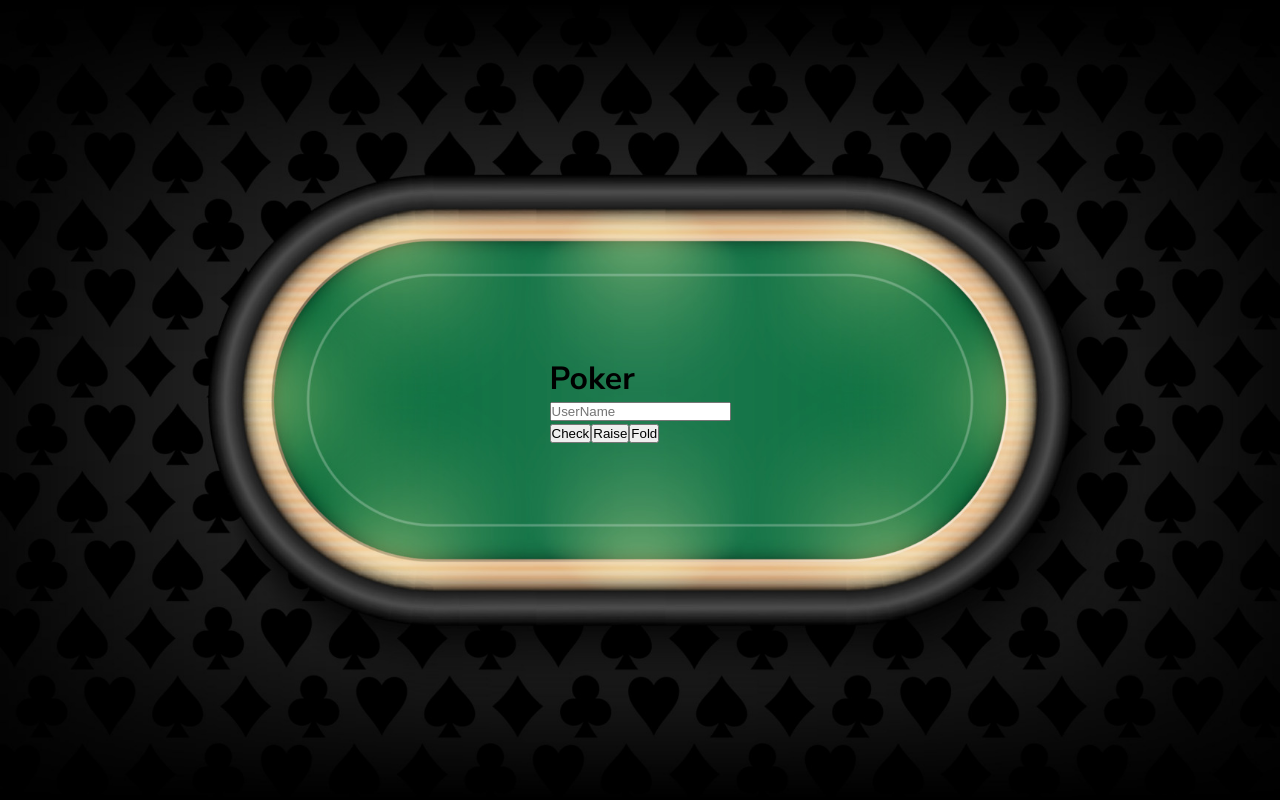
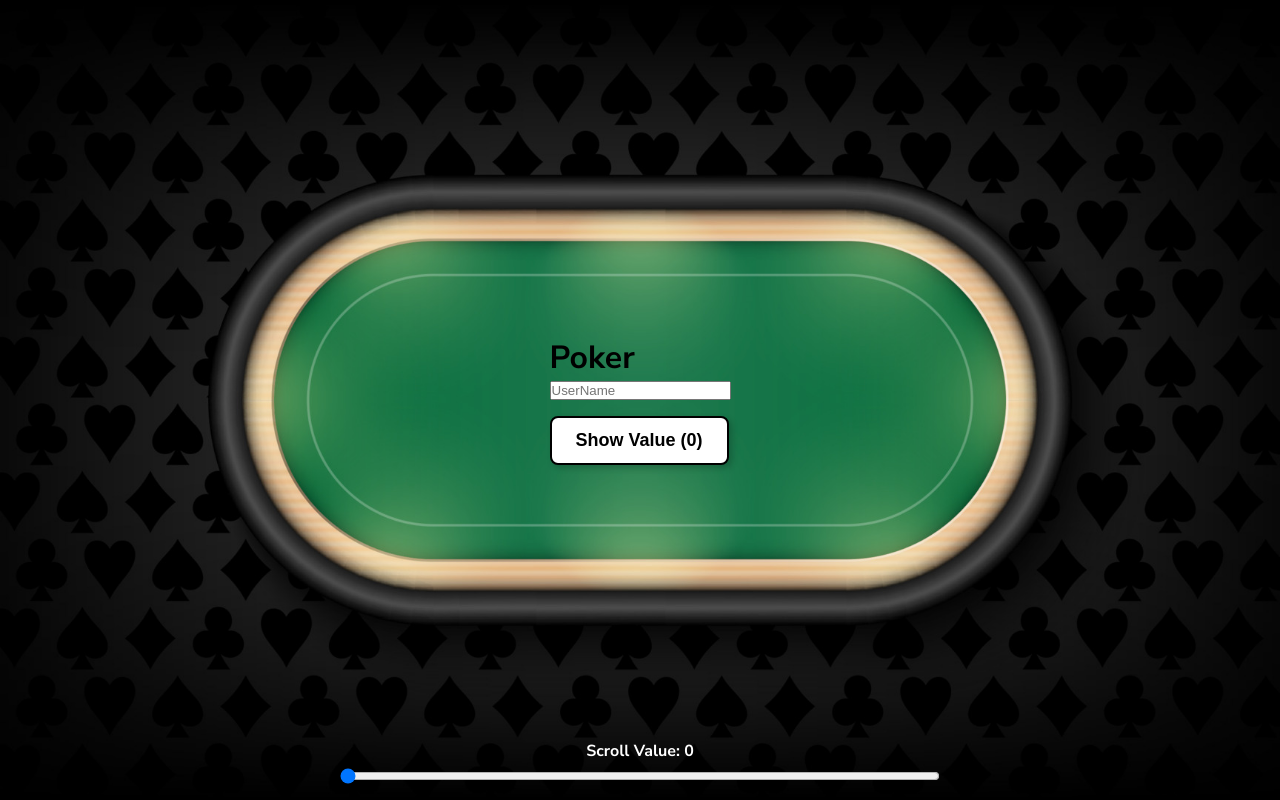
Before and after one commit to Kurtis24/Poker-Bot, a React (Create React App) app in the folder Frontend/pokerbot/: page / in a window 1280 px wide. Built offline with nearby package versions, Linux system fonts and the light colour scheme; a web font is replaced by a local one.

Commit message:
adding buttons

```diff
--- a/Frontend/pokerbot/src/App.js
+++ b/Frontend/pokerbot/src/App.js
@@ -1,31 +1,22 @@
-import PokerBot from './Components/PokerForm/PokerBot';
+import { useState } from "react";
+import PokerBot from './Components/PokerBot';
+import ScrollBar from './Components/ScrollBar';
+import BetButton from './Components/BetButton';
 import './App.css';
 
-const list = [
-  "big", "little", "fold"
-]
+
 
 function App() {
+  const [value, setValue] = useState(0);
+
   return (
     <div>
      <PokerBot />
-     <button>Check</button>
-     <button>Raise</button>
-     <button>Fold</button>
+     <ScrollBar value={value} setValue={setValue} />
+      <BetButton value={value} />
+
+
     </div>
-
-    // Scroll bar
-      // <ul>
-      //   {
-      //     List.map((item) =>
-      //     <li className=''>
-      //       {item}
-      //     </li>
-      //     )
-      //   }
-
-      // </ul>
-
   );
 }
 
--- /dev/null
+++ b/Frontend/pokerbot/src/Components/BetButton.css
@@ -0,0 +1,23 @@
+.value-button {
+  margin-top: 15px;
+  padding: 12px 24px;
+  font-size: 18px;
+  font-weight: bold;
+  border: 2px solid black;
+  border-radius: 8px;
+  background-color: white;
+  color: black;
+  cursor: pointer;
+  transition: all 0.3s ease-in-out;
+  box-shadow: 3px 3px 6px rgba(0, 0, 0, 0.2);
+}
+
+.value-button:hover {
+  background-color: black;
+  color: white;
+  box-shadow: 4px 4px 10px rgba(0, 0, 0, 0.3);
+}
+
+.value-button:active {
+  transform: scale(0.95);
+}
--- /dev/null
+++ b/Frontend/pokerbot/src/Components/BetButton.jsx
@@ -0,0 +1,17 @@
+import React from "react";
+import "./BetButton.css"; // Import the CSS file
+
+const BetButton = ({ value }) => { // ✅ Receiving value from App.js
+  const handleClick = () => {
+    alert(`Current Scroll Value: ${value}`);
+    console.log(`Current Scroll Value: ${value}`);
+  };
+
+  return (
+    <button className="value-button" onClick={handleClick}>
+      Show Value ({value}) {/* ✅ Display value on button */}
+    </button>
+  );
+};
+
+export default BetButton;
--- a/Frontend/pokerbot/src/Components/PokerForm/PokerBot.jsx
+++ b/Frontend/pokerbot/src/Components/PokerBot.jsx
@@ -1,15 +1,15 @@
 import React from 'react'
-//import './PokerBot.css';
+import './PokerBot.css';
 
 const PokerBot = () => {
   return (
     <div className='wrapper'>
-      <from action="">
+      {/* <from action=""> */}
         <h1>Poker</h1>
         <div className="input-box">
           <input type="text" placeholder="UserName" required/>
         </div>
-      </from>
+      {/* </from> */}
     </div>
   )
 }
--- /dev/null
+++ b/Frontend/pokerbot/src/Components/ScrollBar.css
@@ -0,0 +1,27 @@
+.scrollbar-container {
+  position: fixed;
+  bottom: 20px;
+  left: 50%;
+  transform: translateX(-50%);
+  display: flex;
+  flex-direction: column;
+  align-items: center;
+  width: 100%;
+}
+
+.value-display {
+  margin-bottom: 10px;
+  font-size: 16px;
+  font-weight: bold;
+  color: white;
+}
+
+.scrollbar {
+  width: 80vw;
+  max-width: 600px;
+  cursor: pointer;
+  background: white;
+  border-radius: 10px;
+  height: 8px;
+  outline: none;
+}
--- /dev/null
+++ b/Frontend/pokerbot/src/Components/ScrollBar.jsx
@@ -0,0 +1,28 @@
+import { useState } from "react";
+import "./ScrollBar.css"; // Make sure this file exists in the same directory
+
+
+
+const ScrollBar = () => {
+  const [value, setValue] = useState(0);
+
+  const handleScroll = (event) => {
+    setValue(event.target.value);
+  };
+
+  return (
+    <div className="scrollbar-container">
+      <div className="value-display">Scroll Value: {value}</div>
+      <input
+        type="range"
+        min="0"
+        max="1000"
+        value={value}
+        onChange={handleScroll}
+        className="scrollbar"
+      />
+    </div>
+  );
+};
+
+export default ScrollBar;
```
Also changed, not shown: Frontend/pokerbot/src/Components/PokerBot.css (added), Frontend/pokerbot/src/Components/PokerForm/PokerBot.css (deleted).
